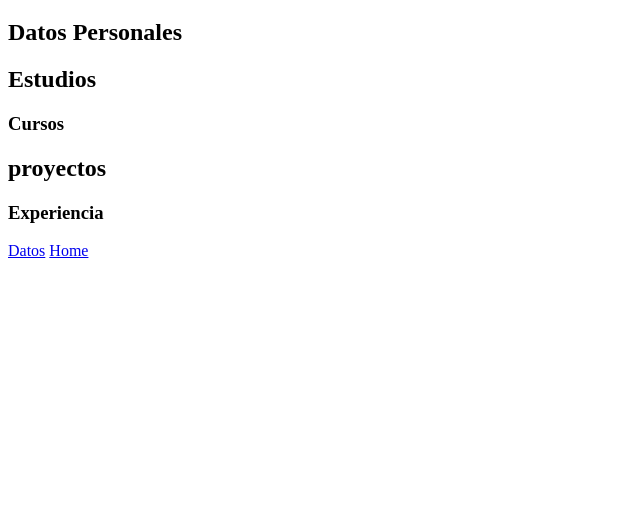
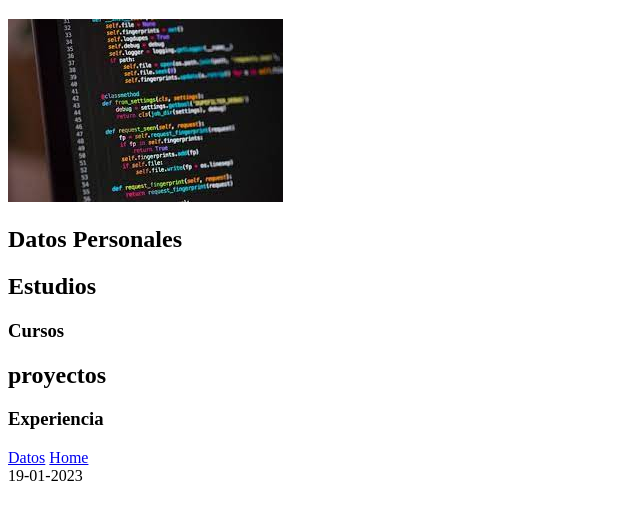
Before and after one commit to Ariel1203/Tarea1, a plain HTML site: page index.html in a window 1280 px wide. Shown: the part 61-580 px from the top of the page, without its empty margins (0-640 px from the left). Drawn offline with Linux system fonts and the light colour scheme.

Commit message:
ampliar etiquetas

```diff
--- a/index.html
+++ b/index.html
@@ -7,15 +7,26 @@
     <title>Curriculum</title>
 </head>
 <body>
+   <header>
         <h1>Bogado Cristian Ariel</h1>
+
+    </header>
+    <main>
+        <img src="descarga1.jpg" alt="Imagen de pantalla de pc">
         <h2>Datos Personales</h2>
         <h2>Estudios</h2>
         <h3>Cursos</h3>
         <h2>proyectos</h2>
         <h3>Experiencia</h3>
+    </main>
     <div>
+        <nav>
             <a href="./datos.html">Datos</a>
             <a href="#">Home</a>
+         </nav>
     </div>
+    <footer>
+        19-01-2023
+    </footer>
 </body>
 </html>
```
Also changed, not shown: datos.html (+1 -1 lines). Lines whose indentation alone changed are shown as unchanged.
